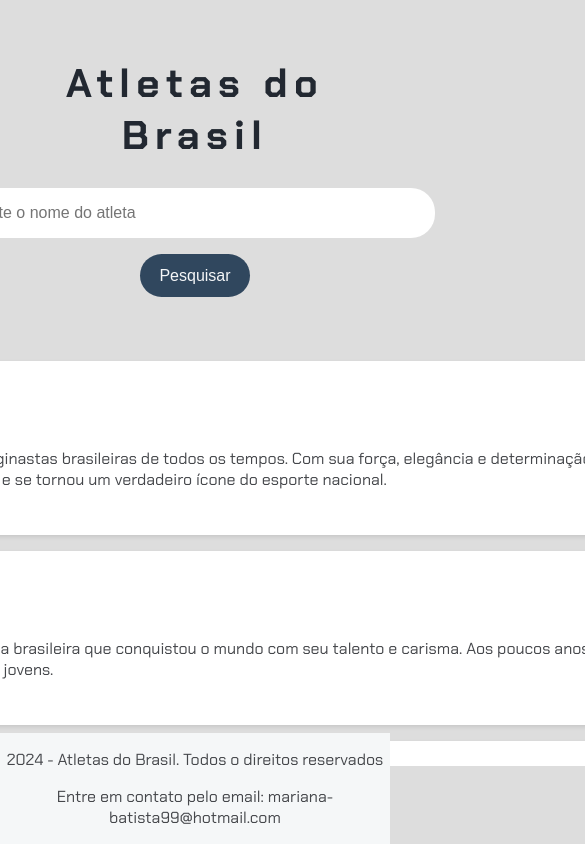
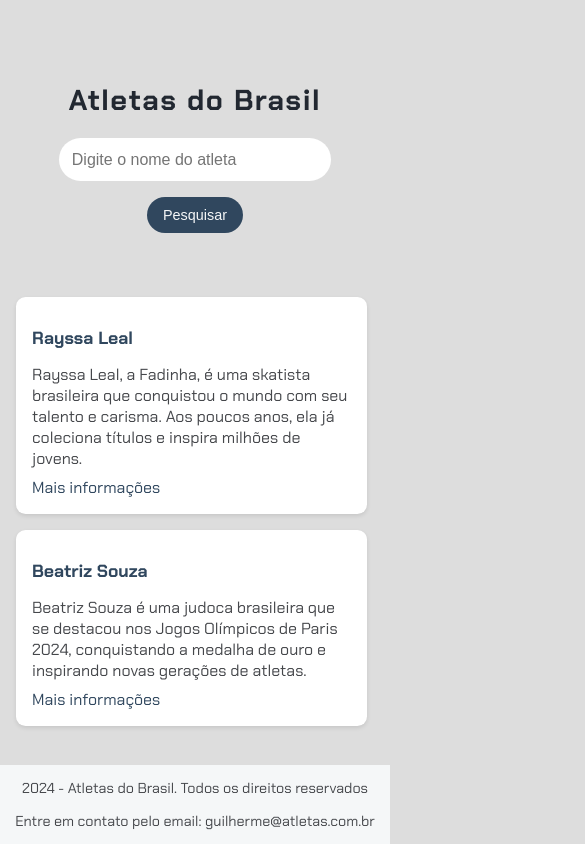
Before and after one commit to maahbatistaa/imersao-dev-gemini, a plain HTML site: page index.html in a window 390 px wide. Both pictures are taken after a click on the button "Pesquisar". Shown: the top 844 px of the page, 585 px wide, since content can reach past the window. Drawn offline with Linux system fonts and the light colour scheme.

Commit message:
aula 03 e 04

```diff
--- a/css/styles.css
+++ b/css/styles.css
@@ -47,6 +47,11 @@ section button {
   cursor: pointer;
 }
 
+section button:hover {
+  background-color: #30475e;
+  box-shadow: 0 4px 8px rgba(0, 0, 0, 0.2);
+}
+
 .resultados-pesquisa {
   width: 60rem;
   height: 46vh;
@@ -93,3 +98,53 @@ footer {
   bottom: 0;
   font-size: 1rem;
 }
+
+@media (max-width: 768px) {
+  h1 {
+    font-size: 2rem;
+    letter-spacing: 0.2rem;
+  }
+
+  section input {
+    width: 25rem;
+    padding: 0.8rem;
+  }
+
+  .resultados-pesquisa {
+    width: 40rem;
+    height: 40vh;
+  }
+
+  .item-resultado h2 {
+    font-size: 1.3rem;
+  }
+}
+
+@media (max-width: 480px) {
+  h1 {
+    font-size: 1.8rem;
+    letter-spacing: 0.1rem;
+  }
+
+  section input {
+    width: 17rem;
+  }
+
+  section button {
+    padding: 0.6rem 1rem;
+    font-size: 0.9rem;
+  }
+
+  .resultados-pesquisa {
+    width: 90%;
+    height: 50vh;
+  }
+
+  .item-resultado h2 {
+    font-size: 1.1rem;
+  }
+
+  footer {
+    font-size: 0.9rem;
+  }
+}
--- a/index.html
+++ b/index.html
@@ -1,55 +1,28 @@
 <!DOCTYPE html>
 <html lang="pt-br">
-
   <head>
-  <meta charset="UTF-8">
-  <meta name="viewport" content="width=device-width, initial-scale=1.0">
+    <meta charset="UTF-8" />
+    <meta name="viewport" content="width=device-width, initial-scale=1.0" />
+    <link rel="stylesheet" href="./css/styles.css" />
     <title>Olimpíadas</title>
-  <link rel="stylesheet" href="./css/styles.css">
   </head>
 
   <body>
     <header>
       <h1>Atletas do Brasil</h1>
     </header>
-
     <main>
       <section>
-    <input type="text" placeholder="Digite o nome do atleta">
-    <button>Pesquisar</button>
+        <input type="text" placeholder="Digite o nome do atleta" />
+        <button onclick="pesquisar()">Pesquisar</button>
       </section>
-
-      <section class="resultados-pesquisa">
-        <div class="item-resultado">
-          <h2>
-            <a href="#" target="_blank">Rebeca Andrade</a>
-          </h2>
-          <p class="descricao-meta">Rebeca Andrade é uma das maiores ginastas brasileiras de todos os tempos. Com sua força, elegância e determinação, ela conquistou o coração dos brasileiros e se tornou um verdadeiro ícone do esporte nacional.</p>
-          <a href="https://pt.wikipedia.org/wiki/Rebeca_Andrade" target="_blank">Mais informações</a>
-        </div>
-        <div class="item-resultado">
-          <h2>
-            <a href="#" target="_blank">Rayssa Leal</a>
-          </h2>
-          <p class="descricao-meta">Rayssa Leal, a Fadinha, é uma skatista brasileira que conquistou o mundo com seu talento e carisma. Aos poucos anos, ela já coleciona títulos e inspira milhões de jovens.</p>
-          <a href="https://pt.wikipedia.org/wiki/Rayssa_Leal" target="_blank">Mais informações</a>
-        </div>
-
-        <div class="item-resultado">
-          <h2>
-            <a href="#" target="_blank">Beatriz Souza</a>
-          </h2>
-          <p class="descricao-meta">Beatriz Souza é uma judoca brasileira que se destacou nos Jogos Olímpicos, trazendo orgulho para o país. Sua força e técnica a colocaram entre as melhores do mundo.</p>
-          <a href="https://pt.wikipedia.org/wiki/Beatriz_Souza" target="_blank">Mais informações</a>
-        </div>
-
-      </section>
+      <section class="resultados-pesquisa" id="resultados-pesquisa"></section>
     </main>
-
     <footer>
-  <p>2024 - Atletas do Brasil. Todos o direitos reservados</p>
-  <p>Entre em contato pelo email: mariana-batista99@hotmail.com</p>
+      <p>2024 - Atletas do Brasil. Todos os direitos reservados</p>
+      <p>Entre em contato pelo email: guilherme@atletas.com.br</p>
     </footer>
+    <script src="./js/dados.js"></script>
+    <script src="./js/script.js"></script>
   </body>
-
 </html>
--- /dev/null
+++ b/js/dados.js
@@ -0,0 +1,20 @@
+let dados = [
+  {
+    titulo: 'Rayssa Leal',
+    descricao:
+      'Rayssa Leal, a Fadinha, é uma skatista brasileira que conquistou o mundo com seu talento e carisma. Aos poucos anos, ela já coleciona títulos e inspira milhões de jovens.',
+    link: 'https://pt.wikipedia.org/wiki/Rayssa_Leal',
+  },
+  {
+    titulo: 'Beatriz Souza',
+    descricao:
+      'Beatriz Souza é uma judoca brasileira que se destacou nos Jogos Olímpicos de Paris 2024, conquistando a medalha de ouro e inspirando novas gerações de atletas.',
+    link: 'https://pt.wikipedia.org/wiki/Beatriz_Souza',
+  },
+  {
+    titulo: 'Rebeca Andrade',
+    descricao:
+      'Rebeca Andrade é uma ginasta brasileira que conquistou o mundo com suas acrobacias e força. Aos poucos anos, ela já coleciona títulos e é considerada uma das maiores ginastas da história do Brasil.',
+    link: 'https://pt.wikipedia.org/wiki/Rebeca_Andrade',
+  },
+];
--- a/js/script.js
+++ b/js/script.js
@@ -1 +1,24 @@
-console.log('Rebeca Andrade');
+function pesquisar() {
+  // Obtém a seção HTML onde os resultados serão exibidos
+  let section = document.getElementById('resultados-pesquisa');
+
+  // Inicializa uma string vazia para armazenar os resultados
+  let resultados = '';
+
+  // Itera sobre cada dado da lista de dados
+  for (let dado of dados) {
+    // Cria um novo elemento HTML para cada resultado
+    resultados += `
+            <div class="item-resultado">
+                <h2>
+                    <a href="#" target="_blank">${dado.titulo}</a>
+                </h2>
+                <p class="descricao-meta">${dado.descricao}</p>
+                <a href=${dado.link} target="_blank">Mais informações</a>
+            </div>
+        `;
+  }
+
+  // Atribui os resultados gerados à seção HTML
+  section.innerHTML = resultados;
+}
```
Lines whose indentation alone changed are shown as unchanged.
